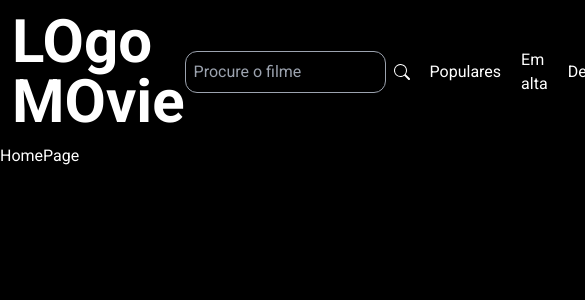
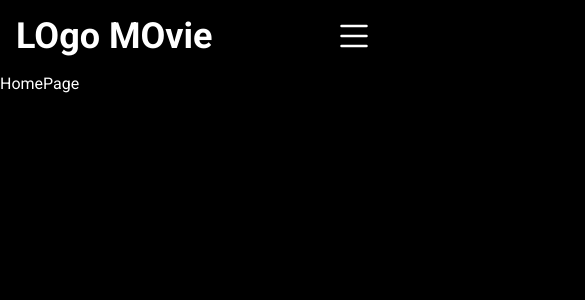
Before and after one commit to Kauedamasceno/TheRateMoviesDev, a Next.js app: page / in a window 390 px wide. Shown: the top 300 px of the page, 585 px wide, since content can reach past the window. Built offline with nearby package versions, Linux system fonts and the light colour scheme.

Commit message:
Adding Mobile CSS

```diff
--- a/src/components/Header/header.tsx
+++ b/src/components/Header/header.tsx
@@ -1,16 +1,23 @@
-import React from "react";
+"use client";
 import Logo from "../Logo/logo";
-import Search from "../Search/search";
 import Nav from "../Nav/nav";
+import { useSizeScreen } from "@/hooks/useSizeScreen";
+import { HeaderMobile } from "./headerMobile";
 
-type Props = {};
+const Header = () => {
+  const resSize = useSizeScreen();
 
-const Header = (props: Props) => {
   return (
-    <header className="flex justify-around p-3">
-      <Logo Name="LOgo MOvie" />
-      <Nav />
-    </header>
+    <>
+      {!resSize && (
+        <header className="p-3 flex justify-around">
+          <Logo Name="LOgo MOvie" />
+          <Nav />
+        </header>
+      )}
+
+      {resSize && <HeaderMobile />}
+    </>
   );
 };
 
--- /dev/null
+++ b/src/components/Header/headerMobile.tsx
@@ -0,0 +1,48 @@
+"use client";
+import { useEffect, useState } from "react";
+import Logo from "../Logo/logo";
+import Nav from "../Nav/nav";
+
+export const HeaderMobile = () => {
+  const [isOpen, setIsOpen] = useState(false);
+
+  useEffect(() => {
+    console.log(isOpen);
+  }, [isOpen]);
+
+  return (
+    <>
+      {!isOpen && (
+        <header className="p-4 flex justify-between">
+          <Logo Name="LOgo MOvie" />
+          <svg
+            xmlns="http://www.w3.org/2000/svg"
+            fill="currentColor"
+            className="bi bi-list w-10 text-white"
+            viewBox="0 0 16 16"
+            onClick={() => setIsOpen((r) => !r)}
+          >
+            <path d="M2.5 12a.5.5 0 0 1 .5-.5h10a.5.5 0 0 1 0 1H3a.5.5 0 0 1-.5-.5m0-4a.5.5 0 0 1 .5-.5h10a.5.5 0 0 1 0 1H3a.5.5 0 0 1-.5-.5m0-4a.5.5 0 0 1 .5-.5h10a.5.5 0 0 1 0 1H3a.5.5 0 0 1-.5-.5" />
+          </svg>
+        </header>
+      )}
+      {isOpen && (
+        <header className="h-96 w-screen p-4 flex flex-col absolute z-10 bg-black">
+          <div className="h-20 w-full flex justify-between">
+            <Logo Name="LOgo MOvie" />
+            <svg
+              xmlns="http://www.w3.org/2000/svg"
+              fill="currentColor"
+              className="bi bi-list w-10 h-10 text-white"
+              viewBox="0 0 16 16"
+              onClick={() => setIsOpen((r) => !r)}
+            >
+              <path d="M2.5 12a.5.5 0 0 1 .5-.5h10a.5.5 0 0 1 0 1H3a.5.5 0 0 1-.5-.5m0-4a.5.5 0 0 1 .5-.5h10a.5.5 0 0 1 0 1H3a.5.5 0 0 1-.5-.5m0-4a.5.5 0 0 1 .5-.5h10a.5.5 0 0 1 0 1H3a.5.5 0 0 1-.5-.5" />
+            </svg>
+          </div>
+          <Nav />
+        </header>
+      )}
+    </>
+  );
+};
--- a/src/components/Logo/logo.tsx
+++ b/src/components/Logo/logo.tsx
@@ -1,11 +1,15 @@
-import Link from 'next/link';
+import Link from "next/link";
 
 type LogoProps = {
   Name: string;
 };
 
 const Logo = ({ Name }: LogoProps) => {
-  return <Link href='/' className='text-6xl font-bold'>{Name}</Link>;
+  return (
+    <Link href="/" className="text-6xl font-bold max-lg:text-4xl">
+      {Name}
+    </Link>
+  );
 };
 
 export default Logo;
--- a/src/components/Nav/nav.tsx
+++ b/src/components/Nav/nav.tsx
@@ -6,14 +6,20 @@ type Props = {};
 
 const Nav = (props: Props) => {
   return (
-    <nav className="flex items-center gap-5">
+    <nav className="flex items-center gap-7 max-lg:flex-col">
       <Search />
-      <Link href="/popular" className="bg-black">
+      <Link href="/popular" className="max-lg:text-2xl">
         Populares
       </Link>
-      <Link href="/trending">Em alta</Link>
-      <Link href="/discover">Descubra</Link>
-      <Link href="/comingUp">Que irão lançar</Link>
+      <Link href="/trending" className="max-lg:text-2xl">
+        Em alta
+      </Link>
+      <Link href="/discover" className="max-lg:text-2xl">
+        Descubra
+      </Link>
+      <Link href="/comingUp" className="max-lg:text-2xl">
+        Que irão lançar
+      </Link>
     </nav>
   );
 };
--- a/src/components/Search/search.tsx
+++ b/src/components/Search/search.tsx
@@ -1,22 +1,21 @@
-"use client";
 import { searchFormAction } from "@/actions/searchFormAction";
 
 const Search = () => {
   console.log("client");
 
   return (
-    <form action={searchFormAction} className=" h-6 flex  items-center gap-2">
+    <form action={searchFormAction} className="h-6 flex items-center gap-2">
       <input
         name="search"
         type="text"
         placeholder="Procure o filme"
-        className=" p-2 border outline-none border-gray-400 bg-transparent rounded-xl"
+        className="p-2 border rounded-xl border-gray-400 outline-none bg-transparent"
       />
       <button type="submit">
         <svg
           xmlns="http://www.w3.org/2000/svg"
           fill="currentColor"
-          className="bi bi-search h-4 "
+          className="bi bi-search h-4"
           viewBox="0 0 16 16"
         >
           <path d="M11.742 10.344a6.5 6.5 0 1 0-1.397 1.398h-.001q.044.06.098.115l3.85 3.85a1 1 0 0 0 1.415-1.414l-3.85-3.85a1 1 0 0 0-.115-.1zM12 6.5a5.5 5.5 0 1 1-11 0 5.5 5.5 0 0 1 11 0" />
--- /dev/null
+++ b/src/hooks/useSizeScreen.ts
@@ -0,0 +1,24 @@
+"use client";
+import { useEffect, useState } from "react";
+
+export const useSizeScreen = () => {
+  const [resSize, setResSize] = useState(window.innerWidth);
+  let sizeMobile = false;
+
+  useEffect(() => {
+    const getsize = () => setResSize(innerWidth);
+
+    window.addEventListener("resize", getsize);
+    console.log(resSize);
+
+    return () => {
+      window.removeEventListener("resize", getsize);
+    };
+  }, []);
+
+  if (resSize < 1024) {
+    sizeMobile = true;
+  }
+
+  return sizeMobile;
+};
```
Also changed, not shown: src/styles/HeaderStyles.ts (added).
